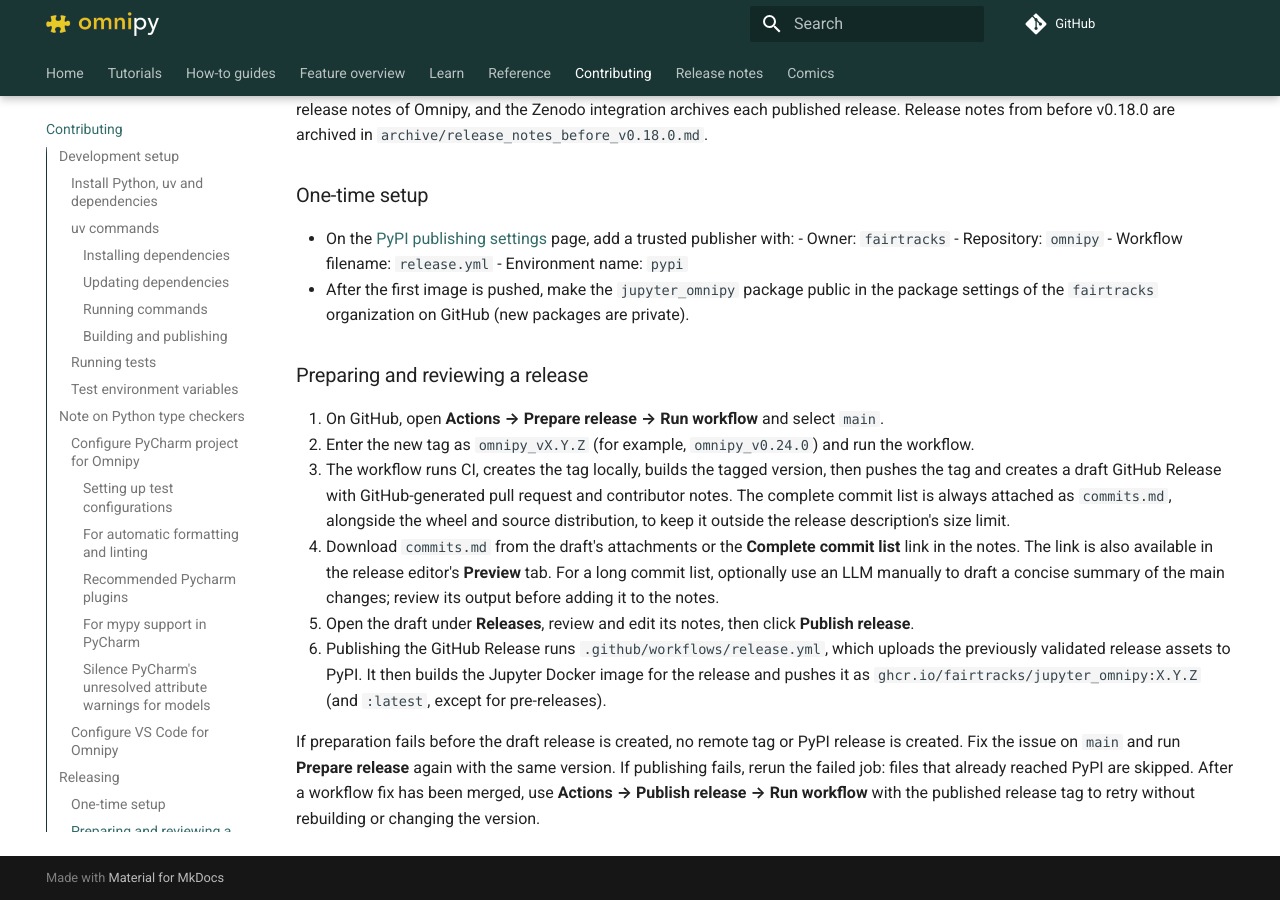
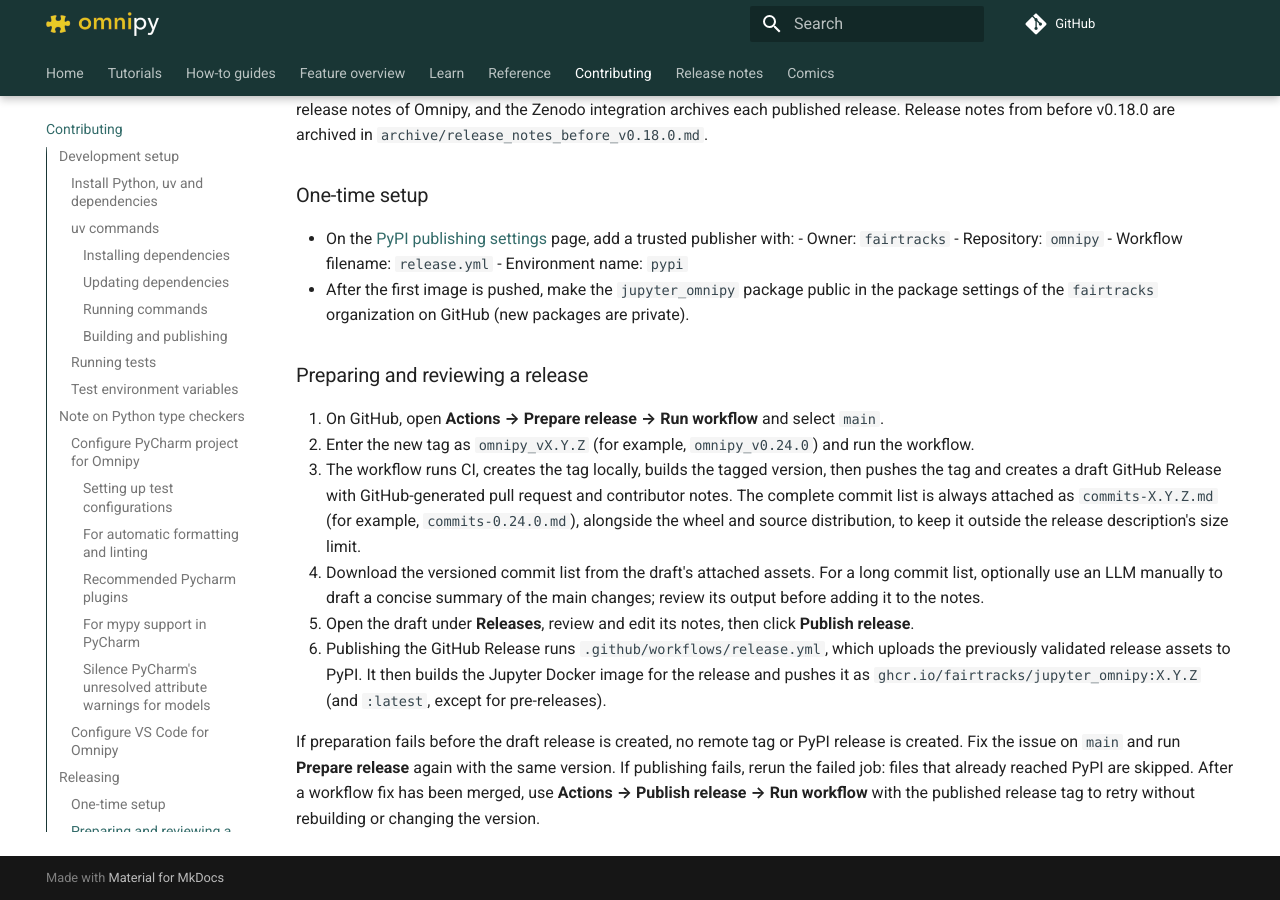
Before and after one commit to fairtracks/omnipy, an MkDocs documentation site: the page built from docs/contributing.md, in a window 1280 px wide and 900 px high, scrolled down 6548 px. Built offline with MkDocs 1.6.1 and Material for MkDocs 9.7.7, drawn with Linux system fonts in a browser that asks for light colours; comment, search, counter and statistics services are not loaded; a style sheet for code colours, icons or effects is not loaded.

Commit message:
Version release commit-list assets. Remove commit-list links from release notes.

```diff
--- a/docs/contributing.md
+++ b/docs/contributing.md
@@ -291,12 +291,12 @@ before v0.18.0 are archived in `archive/release_notes_before_v0.18.0.md`.
 2. Enter the new tag as `omnipy_vX.Y.Z` (for example, `omnipy_v0.24.0`) and run the workflow.
 3. The workflow runs CI, creates the tag locally, builds the tagged version, then pushes the tag and
    creates a draft GitHub Release with GitHub-generated pull request and contributor notes. The
-   complete commit list is always attached as `commits.md`, alongside the wheel and source
-   distribution, to keep it outside the release description's size limit.
-4. Download `commits.md` from the draft's attachments or the **Complete commit list** link in the
-   notes. The link is also available in the release editor's **Preview** tab. For a long commit
-   list, optionally use an LLM manually to draft a concise summary of the main changes; review its
-   output before adding it to the notes.
+   complete commit list is always attached as `commits-X.Y.Z.md` (for example, `commits-0.24.0.md`),
+   alongside the wheel and source distribution, to keep it outside the release description's size
+   limit.
+4. Download the versioned commit list from the draft's attached assets. For a long commit list,
+   optionally use an LLM manually to draft a concise summary of the main changes; review its output
+   before adding it to the notes.
 5. Open the draft under **Releases**, review and edit its notes, then click **Publish release**.
 6. Publishing the GitHub Release runs `.github/workflows/release.yml`, which uploads the previously
    validated release assets to PyPI. It then builds the Jupyter Docker image for the release and
```
Also changed, not shown: 1 other file.
